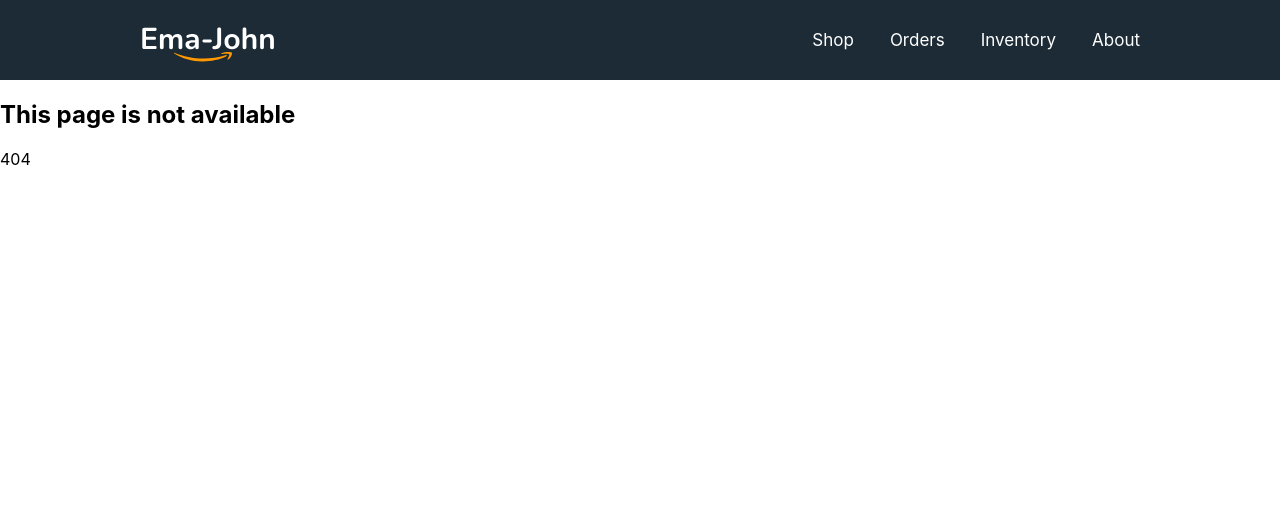
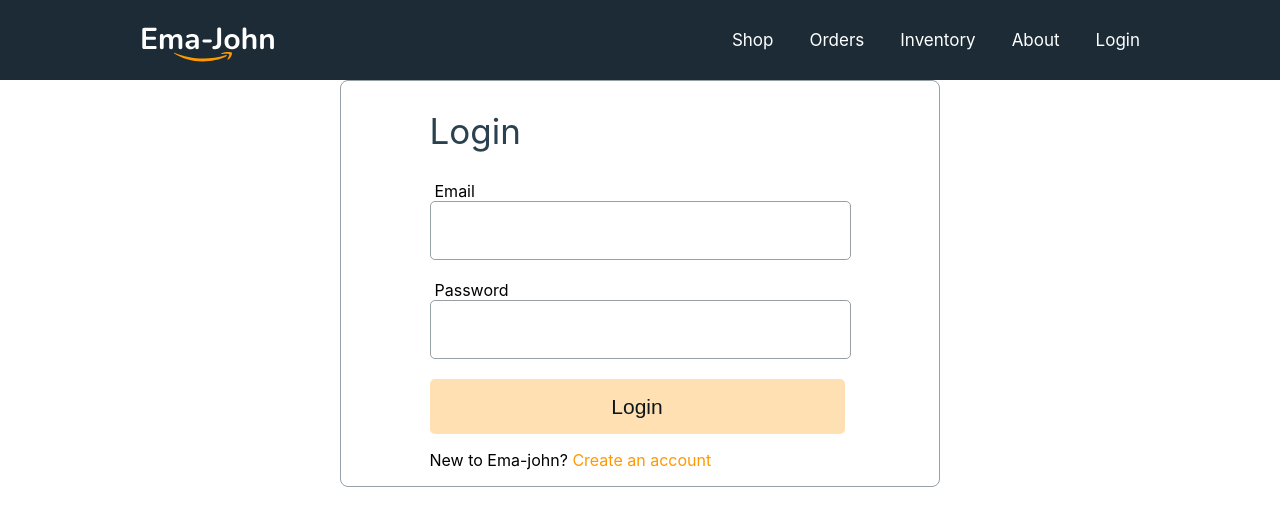
Before and after one commit to Sultana-Razia/ema-john-with-auth, a React (Create React App) app: page /login in a window 1280 px wide. Before the commit this address had no page. Shown: the top 526 px of the page. Built offline with nearby package versions, Linux system fonts and the light colour scheme.

Commit message:
Create Login component and style Login form

```diff
--- a/package.json
+++ b/package.json
@@ -9,6 +9,7 @@
     "@testing-library/jest-dom": "^5.16.4",
     "@testing-library/react": "^13.3.0",
     "@testing-library/user-event": "^13.5.0",
+    "firebase": "^9.9.3",
     "react": "^18.2.0",
     "react-dom": "^18.2.0",
     "react-router-dom": "^6.3.0",
--- a/src/App.js
+++ b/src/App.js
@@ -7,6 +7,8 @@
 import Inventory from './components/Inventory/Inventory';
 import About from './components/About/About';
 import NotFound from './components/NotFound/NotFound';
+import Login from './components/Login/Login';
+import SignUp from './components/SignUp/SignUp';
 
 function App() {
   return (
@@ -18,6 +20,8 @@
         <Route path='/orders' element={<Orders></Orders>}></Route>
         <Route path='/inventory' element={<Inventory></Inventory>}></Route>
         <Route path='/about' element={<About></About>}></Route>
+        <Route path='/login' element={<Login></Login>}></Route>
+        <Route path='/signup' element={<SignUp></SignUp>}></Route>
         <Route path='*' element={<NotFound></NotFound>}></Route>
       </Routes>
     </div>
--- a/src/components/Header/Header.js
+++ b/src/components/Header/Header.js
@@ -12,6 +12,7 @@
                 <Link to="/orders">Orders</Link>
                 <Link to="/inventory">Inventory</Link>
                 <Link to="/about">About</Link>
+                <Link to="/login">Login</Link>
             </div>
         </nav>
     );
--- /dev/null
+++ b/src/components/Login/Login.css
@@ -0,0 +1,47 @@
+.form-container {
+    width: 600px;
+    margin: 0 auto;
+    border: 1px solid #95A0A7;
+    box-sizing: border-box;
+    border-radius: 8px;
+    display: flex;
+    justify-content: center;
+}
+
+.form-title {
+    font-size: 35px;
+    color: #2A414F;
+    font-weight: 400;
+}
+
+.input-group {
+    margin-bottom: 20px;
+}
+
+.input-group label {
+    display: block;
+    margin-left: 5px;
+}
+
+.input-group input {
+    width: 415px;
+    height: 55px;
+    border: 1px solid #95A0A7;
+    border-radius: 5px;
+    font-size: 24px;
+}
+
+.form-submit {
+    width: 415px;
+    height: 55px;
+    background: rgba(255, 153, 0, 0.3);
+    border-radius: 5px;
+    border: none;
+    font-size: 21px;
+    color: #0E161A;
+}
+
+.form-link {
+    color: #FF9900;
+    text-decoration: none;
+}
--- /dev/null
+++ b/src/components/Login/Login.js
@@ -0,0 +1,29 @@
+import React from 'react';
+import './Login.css';
+import { Link } from 'react-router-dom';
+
+const Login = () => {
+    return (
+        <div className='form-container'>
+            <div>
+                <h2 className='form-title'>Login</h2>
+                <form>
+                    <div className="input-group">
+                        <label htmlFor="email">Email</label>
+                        <input type="email" name="email" id="" />
+                    </div>
+                    <div className="input-group">
+                        <label htmlFor="password">Password</label>
+                        <input type="password" name="password" id="" />
+                    </div>
+                    <input className='form-submit' type="submit" value="Login" />
+                </form>
+                <p>
+                    New to Ema-john? <Link className='form-link' to='/signup'>Create an account</Link>
+                </p>
+            </div>
+        </div>
+    );
+};
+
+export default Login;
--- /dev/null
+++ b/src/components/SignUp/SignUp.js
@@ -0,0 +1,12 @@
+import React from 'react';
+import './SignUp.css';
+
+const SignUp = () => {
+    return (
+        <div>
+            <h2>This is signup</h2>
+        </div>
+    );
+};
+
+export default SignUp;
```
Also changed, not shown: src/components/SignUp/SignUp.css (added), 1 other file (tests, documents, lock files or other folders).
